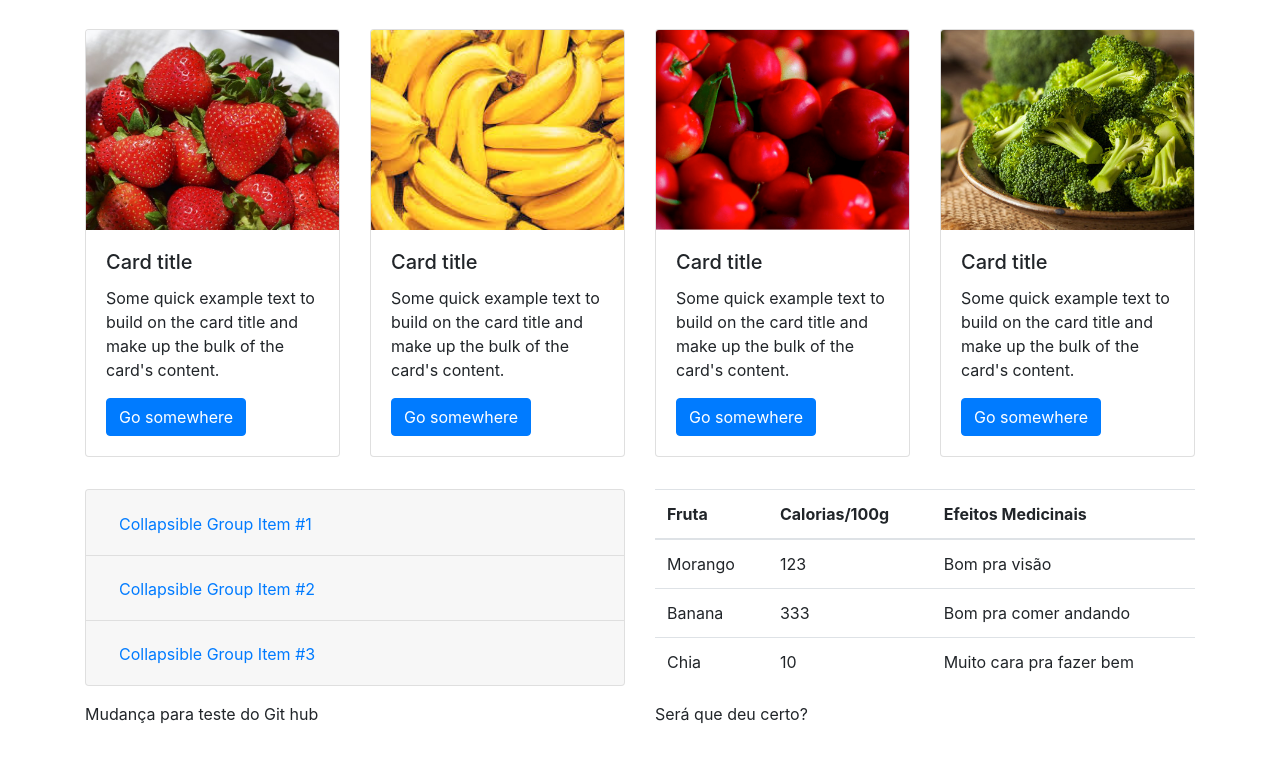
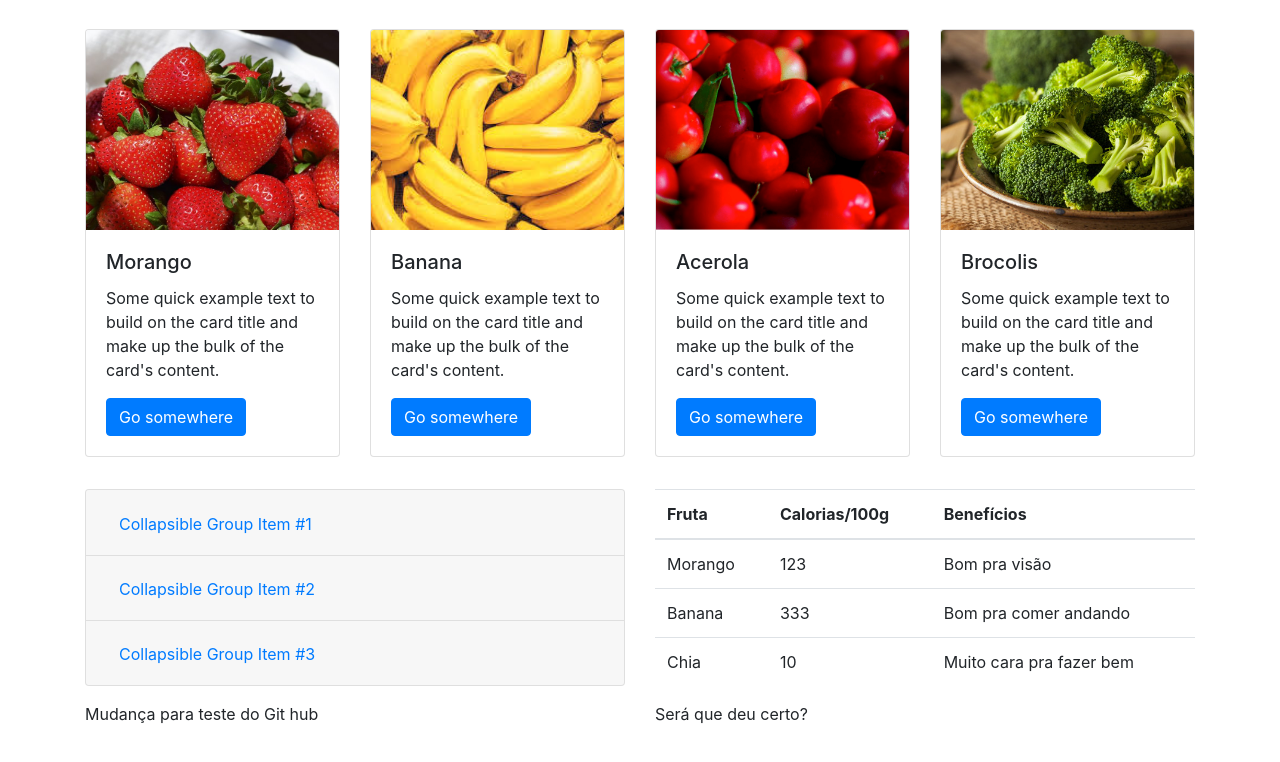
Before and after one commit to Marionju/organicos, a plain HTML site: page index.html in a window 1280 px wide. Shown: the part 888-1650 px from the top of the page. Drawn offline with nearby package versions, Linux system fonts and the light colour scheme.

Commit message:
alteracoes

```diff
--- a/index.html
+++ b/index.html
@@ -136,7 +136,7 @@
         <div class="card h-100">
           <img src="./img/morango.jpg" class="card-img-top" alt="...">
           <div class="card-body">
-            <h5 class="card-title">Card title</h5>
+            <h5 class="card-title">Morango</h5>
             <p class="card-text">Some quick example text to build on the card title and make up the bulk of the card's content.</p>
             <a href="#" class="btn btn-primary">Go somewhere</a>
           </div>
@@ -146,7 +146,7 @@
         <div class="card h-100">
           <img src="./img/banana.jpg" class="card-img-top" alt="...">
           <div class="card-body">
-            <h5 class="card-title">Card title</h5>
+            <h5 class="card-title">Banana</h5>
             <p class="card-text">Some quick example text to build on the card title and make up the bulk of the card's content.</p>
             <a href="#" class="btn btn-primary">Go somewhere</a>
           </div>
@@ -156,7 +156,7 @@
         <div class="card h-100">
           <img src="./img/acerola.png" class="card-img-top" alt="...">
           <div class="card-body">
-            <h5 class="card-title">Card title</h5>
+            <h5 class="card-title">Acerola</h5>
             <p class="card-text">Some quick example text to build on the card title and make up the bulk of the card's content.</p>
             <a href="#" class="btn btn-primary">Go somewhere</a>
           </div>
@@ -166,7 +166,7 @@
         <div class="card h-100">
           <img src="./img/brocolis.jpg" class="card-img-top" alt="...">
           <div class="card-body">
-            <h5 class="card-title">Card title</h5>
+            <h5 class="card-title">Brocolis</h5>
             <p class="card-text">Some quick example text to build on the card title and make up the bulk of the card's content.</p>
             <a href="#" class="btn btn-primary">Go somewhere</a>
           </div>
@@ -228,7 +228,7 @@
                 <tr>
                   <th>Fruta</th>
                   <th>Calorias/100g</th>
-                  <th>Efeitos Medicinais</th>
+                  <th>Benefícios</th>
                 </tr>
               </thead>
 
```
